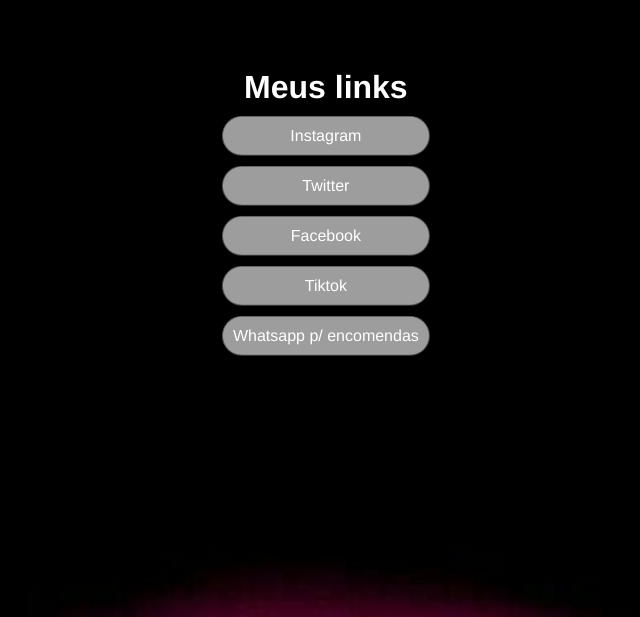
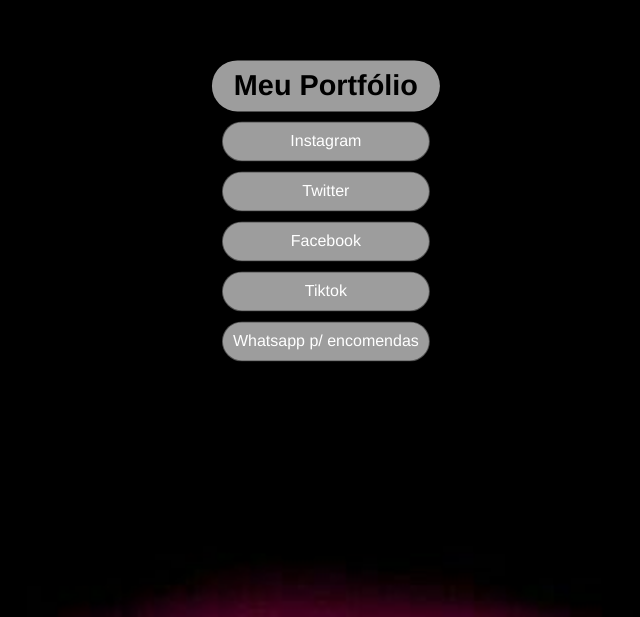
Before and after one commit to ArthurHermes/Meus-Links, a plain HTML site: page index.html in a window 1280 px wide. Shown: the part 183-800 px from the top of the page, without its empty margins (294-934 px from the left). Drawn offline with Linux system fonts and the light colour scheme.

Commit message:
Finished update Meu portfolio

```diff
--- a/estilo/estilo.css
+++ b/estilo/estilo.css
@@ -8,6 +8,7 @@
     --preto: black;
     --branco:white;
     --cor01:rgb(65, 65, 65);
+    --cor02:rgba(255, 255, 255, 0.616);
     --fundo: url(../imagens/fundo.jpg);
     --fonte: 'Franklin Gothic Medium', 'Arial Narrow', Arial, sans-serif;
 }
@@ -23,9 +24,12 @@ body{
 }
 
 h1{
-    font-size: 2em;
+    font-size: 1.8em;
     text-align: center;
-    color: var(--branco);
+    color: var(--preto);
+    background-color: var(--cor02);
+    border-radius: 50px;
+    padding: 9px;
 }
 
 section{
@@ -56,7 +60,7 @@ a{
 p#link:hover{
     transform: translate(-2px, -2px);
     transition: transform 0.8s, border 0.5s;
-    background: var(--cor01);
+    background-color: var(--preto);
 }
 
 p > a:hover{
--- a/index.html
+++ b/index.html
@@ -9,7 +9,7 @@
 <body>
     <main>
         <section>
-            <h1>Meus links</h1>
+            <h1>Meu Portfólio</h1>
             <p>
                 <p id="link"><a href="#">Instagram</a><br></p>
                 <p id="link"><a href="#">Twitter</a><br></p>
```
